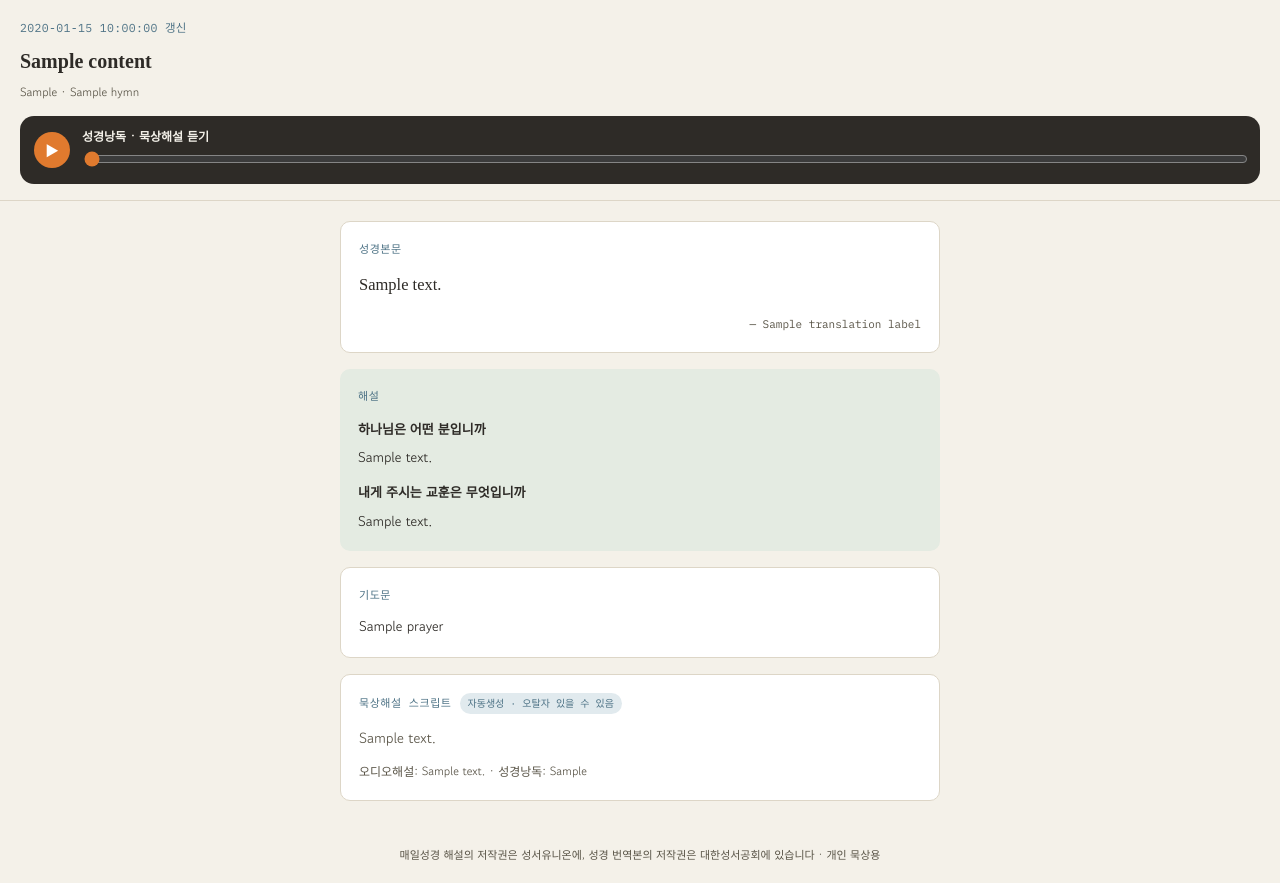
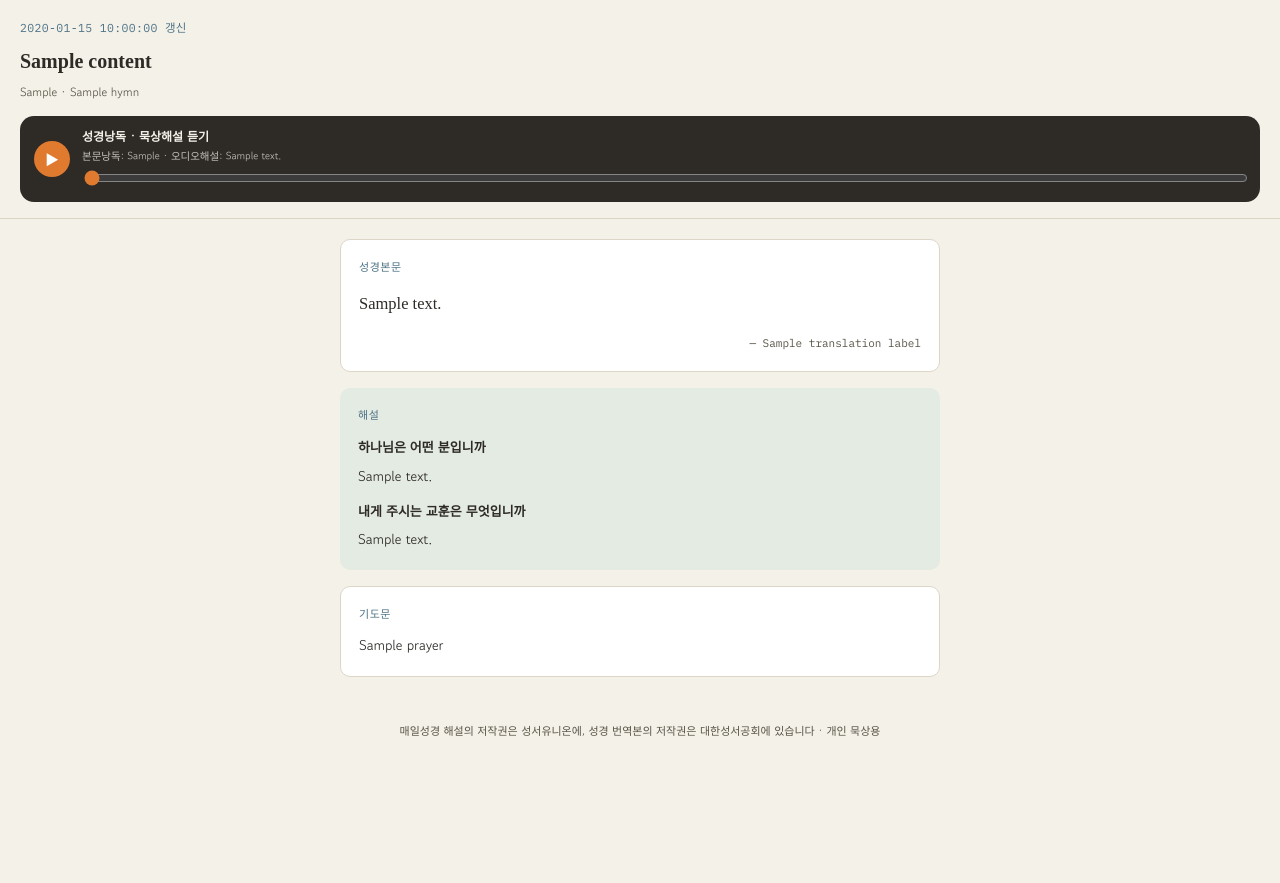
Before and after one commit to yerangco-boop/daily-bible, a Flask app: template templates/index.html in a window 1280 px wide. After the commit the page ends 736 px from the top, so only its background shows below. Run offline with Flask 3, Linux system fonts and the light colour scheme; the template is opened without the code that fills it: most values are stand-ins (such as "Sample title", 1, 10 or a date in 2020); some web fonts are replaced.

Commit message:
Update index.html

```diff
--- a/templates/index.html
+++ b/templates/index.html
@@ -81,14 +81,6 @@
 
   .prayer-card p{ font-size:14px; white-space:pre-wrap; margin:0; }
 
-  .script-card .h{ display:flex; align-items:center; gap:8px; }
-  .script-card .tag{
-    font-size:10px; background:var(--ocean-soft); color:var(--ocean);
-    padding:2px 8px; border-radius:100px; text-transform:none; letter-spacing:0;
-  }
-  .script-card p{ font-size:14.5px; color:var(--charcoal-soft); line-height:1.9; white-space:pre-wrap; margin:0; }
-  .script-card .credit{ font-size:12px; color:var(--charcoal-soft); margin-top:10px; }
-
   .player{
     margin-top:14px;
     background:var(--charcoal);
@@ -123,6 +115,9 @@
       <button id="playBtn" aria-label="재생">▶</button>
       <div class="info">
         <div class="t">성경낭독 · 묵상해설 듣기</div>
+        {% if content.commentator_credit or content.reader_credit %}
+          <div class="credit">{% if content.reader_credit %}본문낭독: {{ content.reader_credit }}{% endif %}{% if content.commentator_credit %}{% if content.reader_credit %} · {% endif %}오디오해설: {{ content.commentator_credit }}{% endif %}</div>
+        {% endif %}
         <input id="seek" type="range" min="0" max="100" value="0">
       </div>
     </div>
@@ -154,14 +149,6 @@
       <div class="h">기도문</div>
       <p>{{ content.prayer or "추출 실패 — 원본 페이지 확인 필요" }}</p>
     </section>
-
-    <section class="card script-card">
-      <div class="h"><span>묵상해설 스크립트</span><span class="tag">자동생성 · 오탈자 있을 수 있음</span></div>
-      <p>{{ script_text or "스크립트가 아직 없습니다." }}</p>
-      {% if content.commentator_credit %}
-        <div class="credit">오디오해설: {{ content.commentator_credit }}{% if content.reader_credit %} · 성경낭독: {{ content.reader_credit }}{% endif %}</div>
-      {% endif %}
-    </section>
   </main>
 
   <footer>매일성경 해설의 저작권은 성서유니온에, 성경 번역본의 저작권은 대한성서공회에 있습니다 · 개인 묵상용</footer>
```
